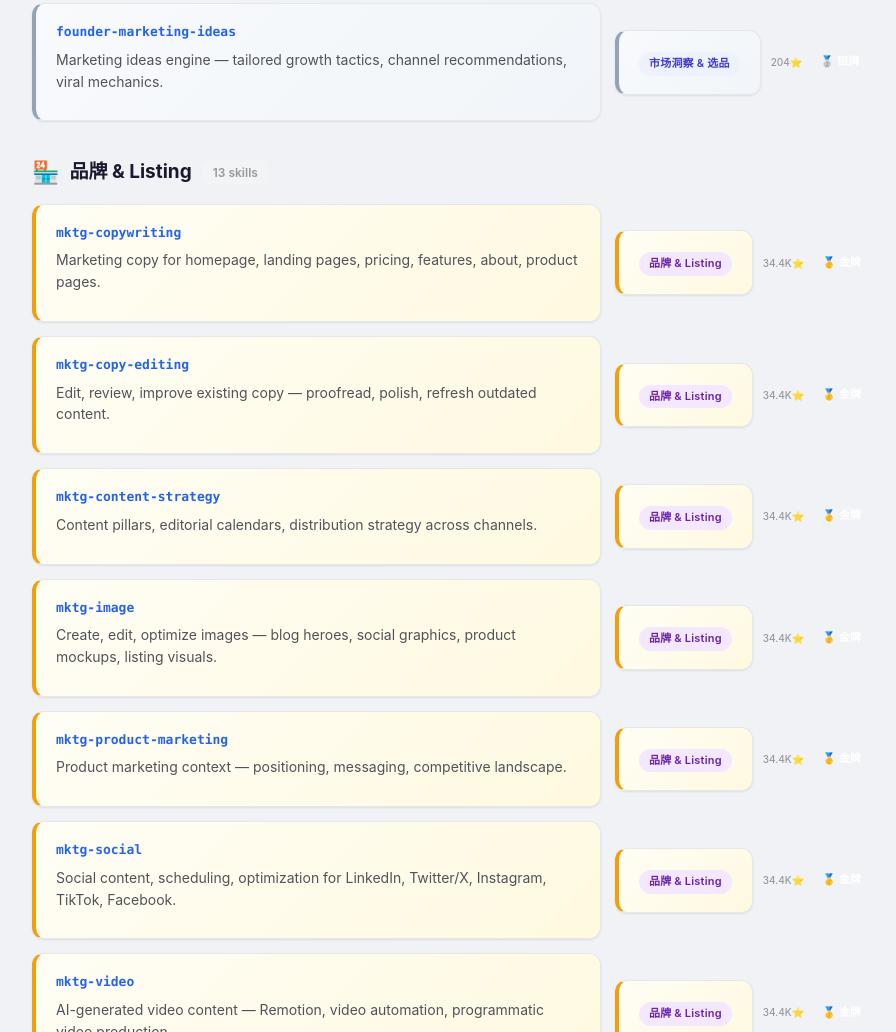
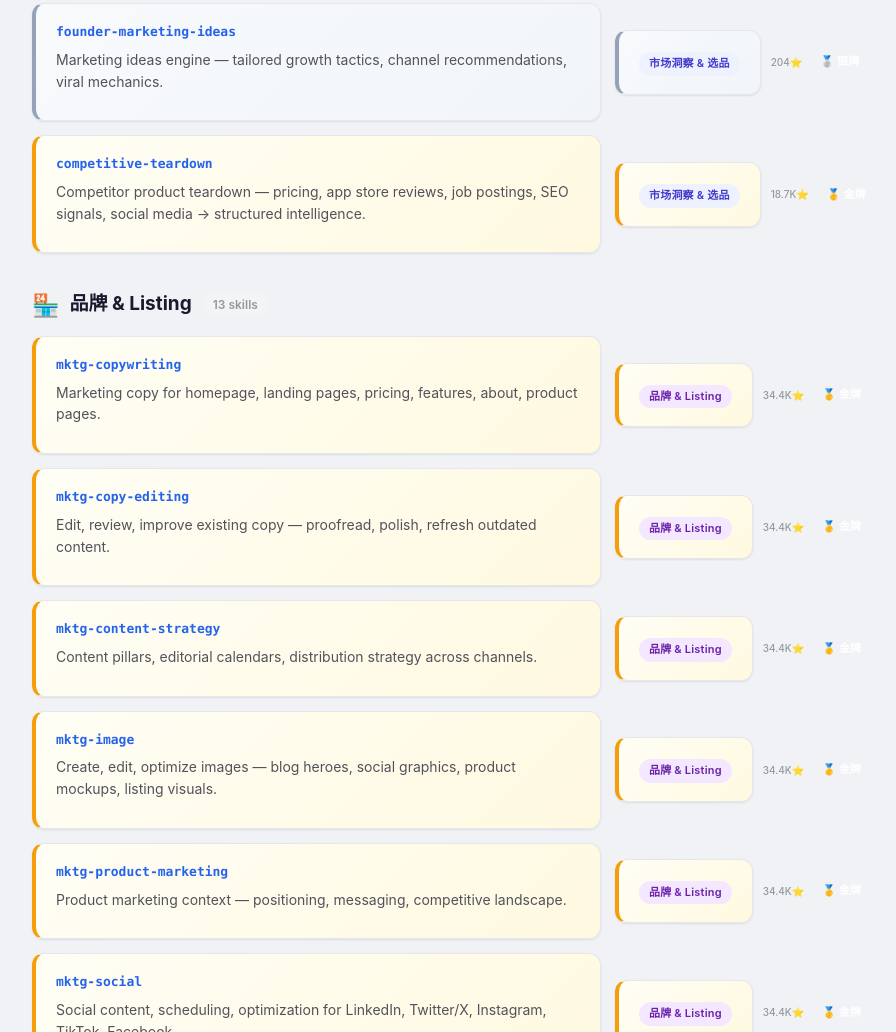
Before and after one commit to Chrisgao1219/skills-gallery, a plain HTML site: page index.html in a window 1280 px wide. Shown: the part 1768-2800 px from the top of the page, without its empty margins (32-928 px from the left). Drawn offline with Linux system fonts and the light colour scheme.

Commit message:
feat: add 15 skills from 3 new repos (NotFair, claude-skills, gtm-engineer)
- nowork-studio/NotFair (2.9K⭐): google-ads-audit/copy/landing/manage, meta-ads-audit/manage, gemini-optimizer — deep Google/Meta Ads ops
- alirezarezvani/claude-skills (18.7K⭐): competitive-teardown, pricing-strategist, experiment-designer, customer-success-manager, product-strategist
- onvoyage-ai/gtm-engineer-skills (1.2K⭐): audit-website-aeo, create-geo-charts, audit-content-geo — GEO/AEO execution

```diff
--- a/index.html
+++ b/index.html
@@ -181,9 +181,12 @@
 const REPOS = [
   {id:"marketingskills",name:"marketingskills",stars:"34.4K",url:"https://github.com/coreyhaines31/marketingskills",tier:1},
   {id:"uiux",name:"ui-ux-pro-max",stars:"38K+",url:"https://github.com/nextlevelbuilder/ui-ux-pro-max-skill",tier:1},
+  {id:"claude-skills",name:"claude-skills",stars:"18.7K",url:"https://github.com/alirezarezvani/claude-skills",tier:1},
   {id:"claude-seo",name:"claude-seo",stars:"9.4K",url:"https://github.com/AgriciDaniel/claude-seo",tier:1},
   {id:"claude-ads",name:"claude-ads",stars:"6.3K",url:"https://github.com/AgriciDaniel/claude-ads",tier:1},
+  {id:"notfair",name:"NotFair",stars:"2.9K",url:"https://github.com/nowork-studio/NotFair",tier:1},
   {id:"seo-geo",name:"seo-geo-claude-skills",stars:"2.2K",url:"https://github.com/aaron-he-zhu/seo-geo-claude-skills",tier:1},
+  {id:"gtm-engineer",name:"gtm-engineer-skills",stars:"1.2K",url:"https://github.com/onvoyage-ai/gtm-engineer-skills",tier:1},
   {id:"arcads",name:"arcads-claude-code",stars:"823",url:"https://github.com/krusemediallc/arcads-claude-code",tier:2},
   {id:"ecom-img",name:"ecom-details-image",stars:"429",url:"https://github.com/liangdabiao/ecom-details-image",tier:2},
   {id:"ai-marketing",name:"ai-marketing-skills",stars:"334",url:"https://github.com/BrianRWagner/ai-marketing-claude-code-skills",tier:2},
@@ -215,6 +218,7 @@ const S = [
     {n:"aimktg-marketing-principles",t:2,r:"ai-marketing",d:"Apply timeless marketing and business principles — strategic thinking, decision frameworks.",u:"https://github.com/BrianRWagner/ai-marketing-claude-code-skills/tree/main/marketing-principles"},
     {n:"founder-competitor-intel",t:2,r:"founder",d:"Analyze competitors via web research — verified metrics, leverage strategies, predicted next moves.",u:"https://github.com/ognjengt/founder-skills/tree/main/skills/competitor-intel"},
     {n:"founder-marketing-ideas",t:2,r:"founder",d:"Marketing ideas engine — tailored growth tactics, channel recommendations, viral mechanics.",u:"https://github.com/ognjengt/founder-skills/tree/main/skills/marketing-ideas"},
+    {n:"competitive-teardown",t:1,r:"claude-skills",d:"Competitor product teardown — pricing, app store reviews, job postings, SEO signals, social media → structured intelligence.",u:"https://github.com/alirezarezvani/claude-skills/tree/main/product-team/skills/competitive-teardown"},
   ]},
   // ====== 🏪 品牌 & Listing ======
   {id:"brand",icon:"🏪",title:"品牌 & Listing",tag:"tag-brand",skills:[
@@ -256,6 +260,12 @@ const S = [
     {n:"ads-photoshoot",t:1,r:"claude-ads",d:"Ad photoshoot briefs — creative direction, shot lists, mood boards for product ad photography.",u:"https://github.com/AgriciDaniel/claude-ads/tree/main/skills/ads-photoshoot"},
     {n:"ads-test",t:1,r:"claude-ads",d:"Ad testing framework — structured A/B test design, statistical significance, creative rotation rules.",u:"https://github.com/AgriciDaniel/claude-ads/tree/main/skills/ads-test"},
     {n:"mktg-ads",t:1,r:"marketingskills",d:"Paid advertising strategy across Google Ads, Meta, LinkedIn, Twitter/X.",u:"https://github.com/coreyhaines31/marketingskills/tree/main/skills/ads"},
+    {n:"google-ads-audit",t:1,r:"notfair",d:"Google Ads account audit — business context, account health scoring, saves context for all other ads skills. Entry point for NotFair ads workflow.",u:"https://github.com/nowork-studio/NotFair/tree/main/google-ads/audit"},
+    {n:"google-ads-copy",t:1,r:"notfair",d:"Generate & A/B test Google Ads RSA copy — headlines, descriptions, ad variants. Message testing with statistical rigor.",u:"https://github.com/nowork-studio/NotFair/tree/main/google-ads/copy"},
+    {n:"google-ads-landing",t:1,r:"notfair",d:"Google Ads LPX (Landing Page Experience) scoring — message match, CVR diagnosis, Quality Score component improvement.",u:"https://github.com/nowork-studio/NotFair/tree/main/google-ads/landing"},
+    {n:"google-ads-manage",t:1,r:"notfair",d:"Daily Google Ads management — keywords, bids, budgets, search terms, QS, negatives, experiments, portfolio bidding.",u:"https://github.com/nowork-studio/NotFair/tree/main/google-ads/manage"},
+    {n:"meta-ads-audit",t:1,r:"notfair",d:"Meta Ads (Facebook + Instagram) account audit — business context, health scoring, audience strategy baseline.",u:"https://github.com/nowork-studio/NotFair/tree/main/meta-ads/audit"},
+    {n:"meta-ads-manage",t:1,r:"notfair",d:"Daily Meta Ads management — ROAS, CPM, frequency, audience overlap, learning phase, creative fatigue detection.",u:"https://github.com/nowork-studio/NotFair/tree/main/meta-ads/manage"},
     {n:"arcads-chatgpt-image-ad",t:2,r:"arcads",d:"Generate standalone Meta ad image creatives via Arcads — model: gpt-image-2.",u:"https://github.com/krusemediallc/arcads-claude-code/tree/main/skills/arcads-chatgpt-image-ad"},
     {n:"arcads-external-api",t:2,r:"arcads",d:"Arcads external API integration — image generation, template management, creative operations.",u:"https://github.com/krusemediallc/arcads-claude-code/tree/main/skills/arcads-external-api"},
     {n:"arcads-generate-youtube-thumbnail",t:2,r:"arcads",d:"Generate high-CTR YouTube thumbnails — face expressions, text overlays, color grading.",u:"https://github.com/krusemediallc/arcads-claude-code/tree/main/skills/arcads-generate-youtube-thumbnail"},
@@ -329,6 +339,10 @@ const S = [
     {n:"seogeo-technical-seo-checker",t:1,r:"seo-geo",d:"Audit crawlability, indexing, Core Web Vitals, robots.txt, sitemaps, canonicals, redirects, migrations.",u:"https://github.com/aaron-he-zhu/seo-geo-claude-skills"},
     {n:"mktg-ai-seo",t:1,r:"marketingskills",d:"Optimize for AI search engines, LLM citations, generative engine optimization.",u:"https://github.com/coreyhaines31/marketingskills/tree/main/skills/ai-seo"},
     {n:"aimktg-ai-discoverability-audit",t:2,r:"ai-marketing",d:"Audit brand appearance in AI-powered search — ChatGPT, Perplexity, Claude, Gemini.",u:"https://github.com/BrianRWagner/ai-marketing-claude-code-skills/tree/main/ai-discoverability-audit"},
+    {n:"audit-website-aeo",t:1,r:"gtm-engineer",d:"Website AEO/GEO discoverability audit — crawls site, 16 deterministic checks + 6-dimension eval, scored A-F with prioritized fixes.",u:"https://github.com/onvoyage-ai/gtm-engineer-skills/tree/main/audit-website-aeo"},
+    {n:"create-geo-charts",t:1,r:"gtm-engineer",d:"GEO data visualizations — SVG/HTML charts optimized for AI engine parsing & citation, with JSON-LD and data tables.",u:"https://github.com/onvoyage-ai/gtm-engineer-skills/tree/main/create-geo-charts"},
+    {n:"audit-content-geo",t:1,r:"gtm-engineer",d:"Pre-publish content verification — catches fabricated statistics, dead URLs, misattributed sources for AI citation readiness.",u:"https://github.com/onvoyage-ai/gtm-engineer-skills/tree/main/audit-content"},
+    {n:"gemini-optimizer",t:1,r:"notfair",d:"Cross-model second opinion from Google Gemini — review, challenge, or consult with a different AI for decision validation.",u:"https://github.com/nowork-studio/NotFair/tree/main/gemini"},
   ]},
   // ====== 🧪 CRO & 增长 ======
   {id:"cro",icon:"🧪",title:"CRO & 增长",tag:"tag-cro",skills:[
@@ -348,6 +362,8 @@ const S = [
     {n:"founder-product-hunt-launch-plan",t:2,r:"founder",d:"Product Hunt launch playbook — pre-launch, launch day, post-launch optimization.",u:"https://github.com/ognjengt/founder-skills/tree/main/skills/product-hunt-launch-plan"},
     {n:"founder-viral-hook-creator",t:2,r:"founder",d:"Viral hook generator — scroll-stopping headlines, social hooks, content angles.",u:"https://github.com/ognjengt/founder-skills/tree/main/skills/viral-hook-creator"},
     {n:"founder-brand-copywriter",t:2,r:"founder",d:"Brand voice & messaging — tone, taglines, value props, multi-channel brand copy.",u:"https://github.com/ognjengt/founder-skills/tree/main/skills/brand-copywriter"},
+    {n:"pricing-strategist",t:1,r:"claude-skills",d:"Pricing model design — Van Westendorp WTP analysis, Good/Better/Best tier packaging, subscription/usage-based/freemium selection.",u:"https://github.com/alirezarezvani/claude-skills/tree/main/commercial/skills/pricing-strategist"},
+    {n:"experiment-designer",t:1,r:"claude-skills",d:"Product experiment design — testable hypotheses, sample size estimation, statistical rigor, A/B outcome interpretation.",u:"https://github.com/alirezarezvani/claude-skills/tree/main/product-team/skills/experiment-designer"},
   ]},
   // ====== 📦 运营 & 供应链 ======
   {id:"ops",icon:"📦",title:"运营 & 供应链",tag:"tag-ops",skills:[
@@ -355,6 +371,7 @@ const S = [
     {n:"shopify-skill-hub",t:3,r:"shopify-hub",d:"驴嫂/Selofy Shopify AI Skills — WeChat to Shopify Blog, Product SERP/SEO audit & optimizer, AI Agent store management. 6万+ followers.",u:"https://github.com/ivsao/shopify-skill-hub"},
     {n:"founder-sop-creator",t:2,r:"founder",d:"Create repeatable SOPs — document processes, build playbooks, scale operations.",u:"https://github.com/ognjengt/founder-skills/tree/main/skills/sop-creator"},
     {n:"founder-prd-generator",t:2,r:"founder",d:"Generate Product Requirements Documents — structured, stakeholder-ready, with milestones.",u:"https://github.com/ognjengt/founder-skills/tree/main/skills/prd-generator"},
+    {n:"customer-success-manager",t:1,r:"claude-skills",d:"Customer health scoring, churn risk prediction, expansion opportunity identification — weighted scoring models for SaaS/DTC.",u:"https://github.com/alirezarezvani/claude-skills/tree/main/business-growth/skills/customer-success-manager"},
   ]},
   // ====== 📊 数据 & 分析 ======
   {id:"data",icon:"📊",title:"数据 & 分析",tag:"tag-data",skills:[
@@ -372,6 +389,7 @@ const S = [
     {n:"aimktg-social-card-gen",t:2,r:"ai-marketing",d:"Generate platform-specific social post variants (Twitter/X, LinkedIn, Reddit) from one source.",u:"https://github.com/BrianRWagner/ai-marketing-claude-code-skills/tree/main/social-card-gen"},
     {n:"aimktg-go-mode",t:2,r:"ai-marketing",d:"Autonomous goal execution — give a goal, get a plan, confirm, execute, report. You steer, Claude drives.",u:"https://github.com/BrianRWagner/ai-marketing-claude-code-skills/tree/main/go-mode"},
     {n:"mktg-directory-submissions",t:1,r:"marketingskills",d:"Submit product to startup, SaaS, AI, MCP, review directories for backlinks and discovery.",u:"https://github.com/coreyhaines31/marketingskills/tree/main/skills/directory-submissions"},
+    {n:"product-strategist",t:1,r:"claude-skills",d:"Head of Product toolkit — OKR cascades, quarterly planning, product vision docs, competitive landscape, team scaling proposals.",u:"https://github.com/alirezarezvani/claude-skills/tree/main/product-team/skills/product-strategist"},
   ]}
 ];
 
```
